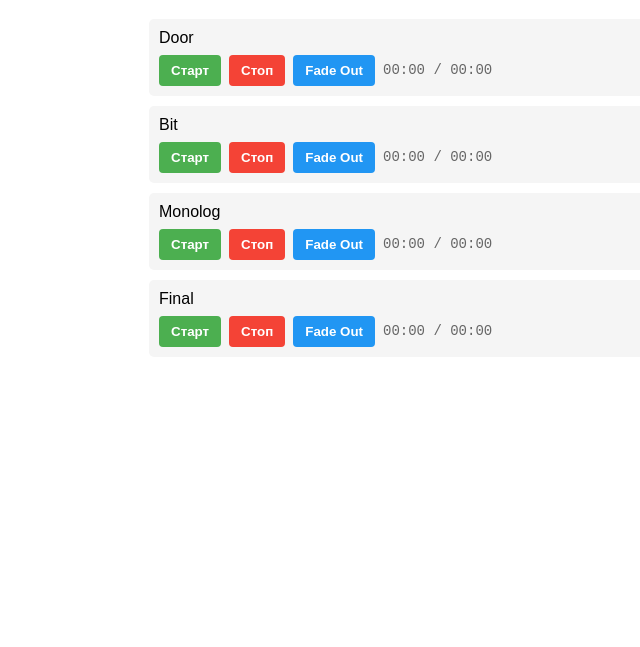
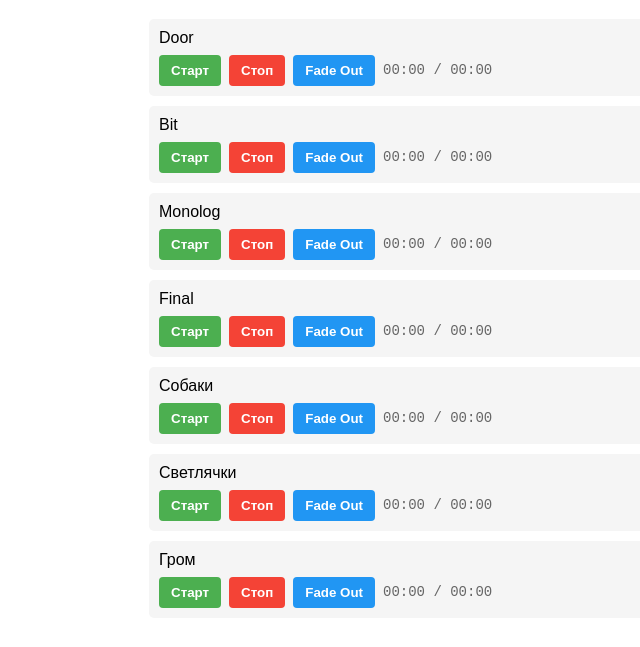
Before and after one commit to mishagordeev/sound-manager, a plain HTML site: page index.html in a window 1280 px wide. Shown: the part 81-728 px from the top of the page, without its empty margins (191-831 px from the left). Drawn offline with Linux system fonts and the light colour scheme.

Commit message:
Update index.html

```diff
--- a/index.html
+++ b/index.html
@@ -3,7 +3,7 @@
 <head>
     <meta charset="UTF-8">
     <meta name="viewport" content="width=device-width, initial-scale=1.0">
-    <title>Управление звуками с fade-out</title>
+    <title>Sound Manager</title>
     <style>
         body {
             font-family: Arial, sans-serif;
@@ -78,7 +78,10 @@
             { name: "Door", url: "https://audio.jukehost.co.uk/0IvBI8uppHzuKaqx1nexXBaZPMv5lCNu" },
             { name: "Bit", url: "https://audio.jukehost.co.uk/Na6AgokUPgpDX7KXTuV3SkFFZLMbdIyq" },
             { name: "Monolog", url: "https://audio.jukehost.co.uk/4KgLg777tX7z8jGIDorBTQr58dJxwQvJ" },
-            { name: "Final", url: "https://audio.jukehost.co.uk/6vTJfHPUpd3dpVtc3rwCm8EFcch5tVh8" }
+            { name: "Final", url: "https://audio.jukehost.co.uk/6vTJfHPUpd3dpVtc3rwCm8EFcch5tVh8" },
+            { name: "Собаки", url: "https://audio.jukehost.co.uk/dYcSP1QFTwKs9efiVjW7f4XFdXlS6NJa" },
+            { name: "Светлячки", url: "https://audio.jukehost.co.uk/25y1UqkVl1SKNs3bX9JvPsxG1h24Db6N" },
+            { name: "Гром", url: "https://audio.jukehost.co.uk/72GqrNIc3tslU8ilnZip0fIARB5Rg9wR" }
         ];
 
         // Функция для форматирования времени (секунды в мм:сс)
```
